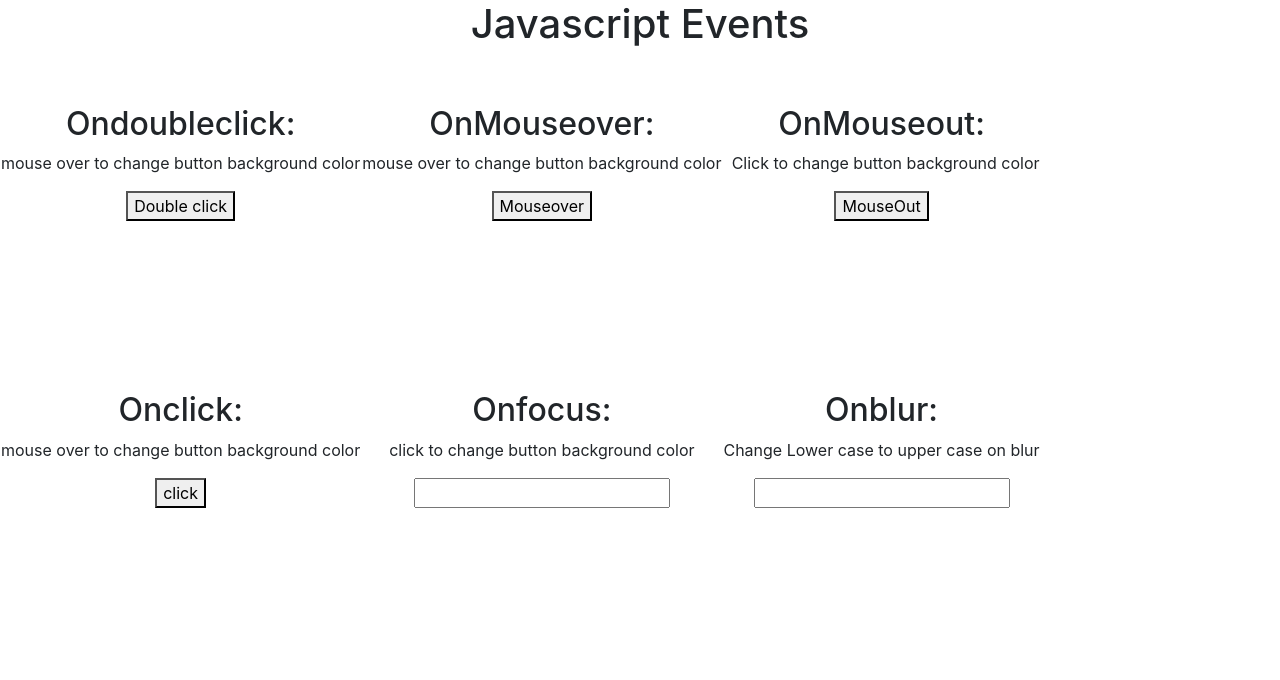
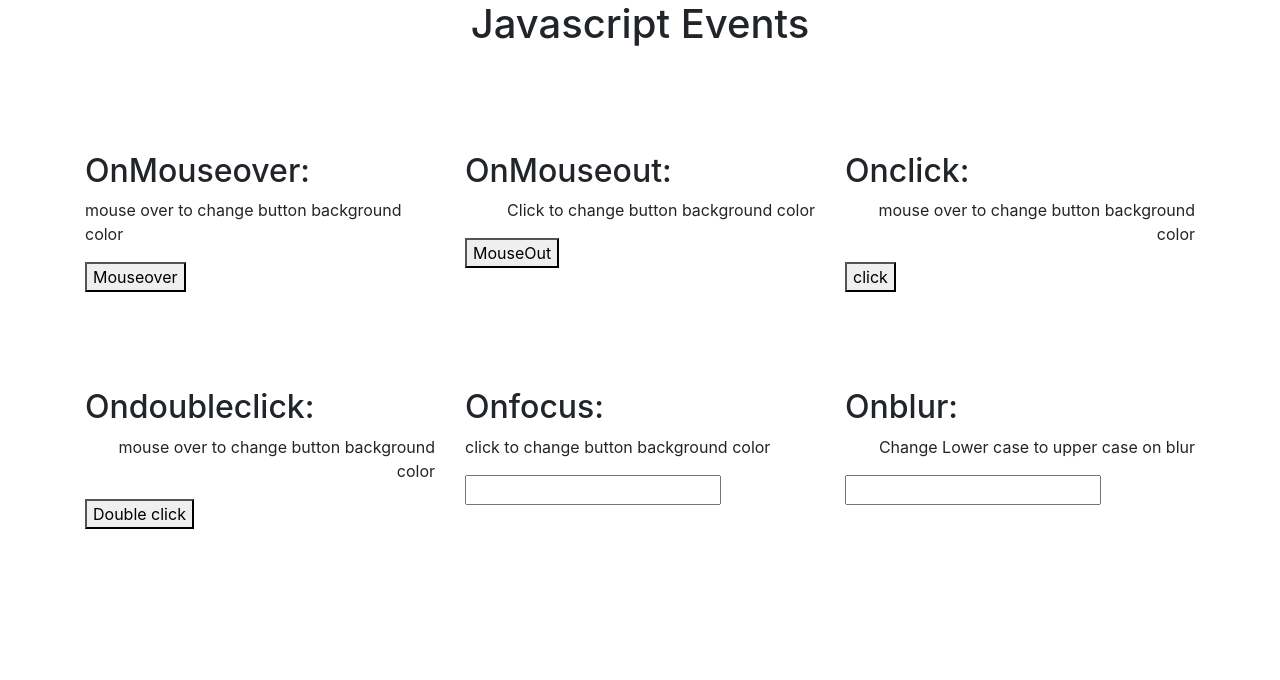
Before and after one commit to hari17ec/kgf2, a plain HTML site: page first/assignment/index.html in a window 1280 px wide. Drawn offline with nearby package versions, Linux system fonts and the light colour scheme.

Commit message:
assigncomplete

```diff
--- a/first/assignment/index.html
+++ b/first/assignment/index.html
@@ -11,67 +11,56 @@
 </head>
 <body>
     <h1 id="align">Javascript Events</h1>
-    <table>
-        <thead>
+    <br/><br/><br/><br/>
+    <div class="container">
+        <div class="row">
+            <div class="col-md-4">
+                <h2>OnMouseover:</h2>
+                        <p>mouse over to change button background color </p>
+                            <button id="xyz" onmouseover="hari()">Mouseover</button>
 
-        </thead>
-        <tbody>
-            <tr id="align">
-            <br/>
-                <td>
-                    <h2>Ondoubleclick:</h2>
-                        <p id="assign">mouse over to change button background color</p>
-                                <!-- <button class="btn btn-primary"OnMouseover >Mouse over</button>  -->
-                            <button id="hari" ondblclick="mithun()">Double click</button><br/> <br/><br/><br/><br/><br/><br/><br/>
-
-                </td>
-
-                <td>
-                    <h2>OnMouseover:</h2>
-                        <p>mouse over to change button background color </p>
-                                <!-- <button class="btn btn-secondary" MouseOut>Mouse Out</button> -->
-                            <button id="xyz" onmouseover="hari()">Mouseover</button> <br/><br/><br/><br/><br/><br/><br/><br/>
-
-                </td>
-
-                <td>
-                    <h2>OnMouseout:</h2>
+            </div>
+            <div class="col-md-4">
+                <h2>OnMouseout:</h2>
                         <p id="assign">Click to change button background color</p>
                                 <!-- <button class="btn btn-danger">Onclick</button> -->
-                            <button id="hello1" onmouseout="change()">MouseOut</button> <br/><br/><br/><br/><br/><br/><br/><br/>
+                            <button id="hello1" onmouseout="change()">MouseOut</button>
 
-                </td>
 
-            </tr>
+            </div>
+            <div class="col-md-4">
 
-            <tr>
-            <br/>
-                <tr id="align">
-                    <td>
-                        <h2>Onclick:</h2>
+                <h2>Onclick:</h2>
                             <p id="assign">mouse over to change button background color</p>
-                                <button id="hello" onclick="redcolor()">click</button> <br/><br/><br/><br/><br/><br/><br/><br/>
+                                <button id="hello" onclick="redcolor()">click</button>
+            </div>
+        </div><br/><br/><br/><br/>
+    </div>
+    <div class="container">
+        <div class="row">
+            <div class="col-md-4">
 
-                    </td>
+                <h2>Ondoubleclick:</h2>
+                <p id="assign">mouse over to change button background color</p>
+                        <!-- <button class="btn btn-primary"OnMouseover >Mouse over</button>  -->
+                    <button id="hari" ondblclick="mithun()">Double click</button><br/>
 
-                    <td>
-                        <h2>Onfocus:</h2>
-                            <p>click to change button background color</p>
-                                <input type="text" id="txt"/> <br/><br/><br/><br/><br/><br/><br/><br/>
+            </div>
+            <div class="col-md-4">
+                <h2>Onfocus:</h2>
+                <p>click to change button background color</p>
+                    <input type="text" id="txt"/>
+            </div>
+            <div class="col-md-4">
 
-                    </td>
+                <h2>Onblur:</h2>
+                <p id="assign">Change Lower case to upper case on blur</p>
+                    <input id="demo" type="text"  onblur="harii()"></input>
 
-                    <td>
-                        <h2>Onblur:</h2>
-                            <p id="assign">Change Lower case to upper case on blur</p>
-                                <input id="demo" type="text"  onblur="harii()"></input> <br/><br/><br/><br/><br/><br/><br/><br/>
-
-                    </td>
-            </tr>
-
-        </tbody>
-    </table>
-    <!-- <h1 id="abc">Welcome to PSA</h1>
+            </div>
+        </div>
+    </div>
+     <!-- <h1 id="abc">Welcome to PSA</h1>
     <button id="abc" onclick="changeText()">click</button>
     <button id="hari" ondblclick="mithun()">Double click</button>
     <button id="xyz" onmouseover="hari()">click</button>
@@ -86,7 +75,6 @@
 
           />
         </div>
-    <hr />
-    -->
+    <hr /> -->
 </body>
 </html>
```
Also changed, not shown: one.html (added, +14 -0 lines).
